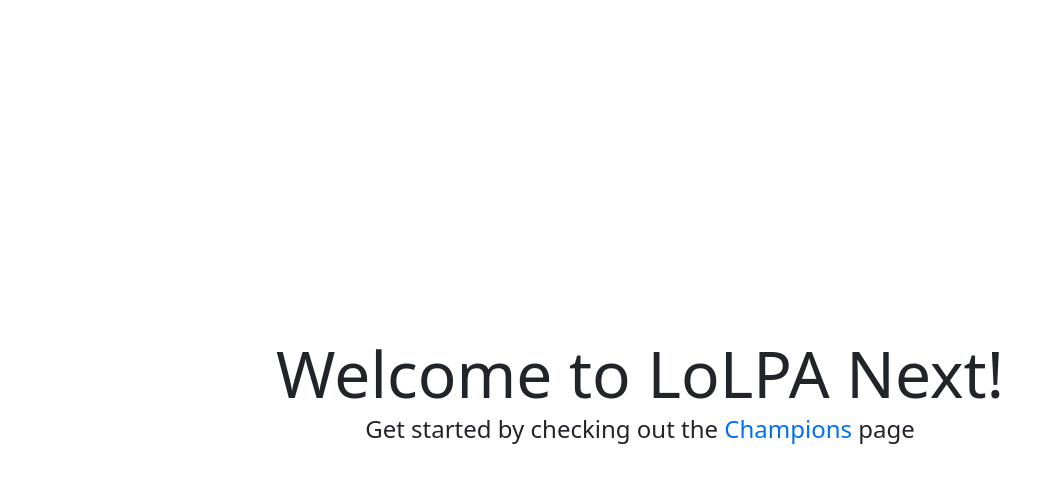
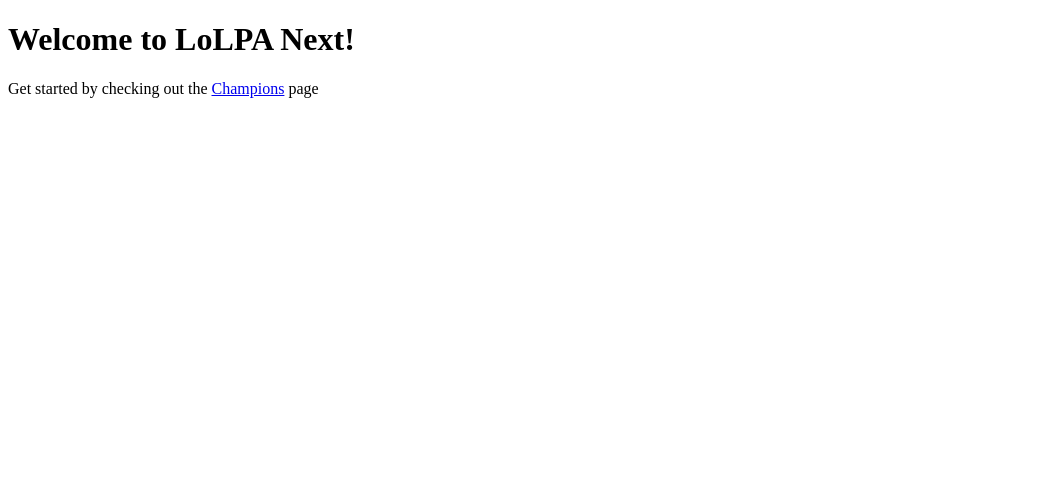
Before and after one commit to raitono/lolpa-next, a Next.js app: page / in a window 1280 px wide. Shown: the top 482 px of the page, without its empty margins (0-1055 px from the left). Built offline with nearby package versions, Linux system fonts and the light colour scheme.

Commit message:
Install tailwindcss

```diff
--- a/pages/_app.tsx
+++ b/pages/_app.tsx
@@ -1,16 +1,9 @@
-import '../styles/globals.css'
+import 'tailwindcss/tailwind.css'
 import type { AppProps } from 'next/app'
-import 'bootstrap/dist/css/bootstrap.css'
 
 function MyApp({ Component, pageProps }: AppProps) {
   return (
-    <div className="container">
-      <div className="row">
-        <div className="column"></div>
-        <div className="column"><Component {...pageProps} /></div>
-        <div className="column"></div>
-      </div>
-    </div>
+    <Component {...pageProps} />
   );
 }
 export default MyApp
--- a/pages/index.tsx
+++ b/pages/index.tsx
@@ -1,22 +1,21 @@
 import Head from 'next/head'
-import styles from '../styles/Home.module.css'
 import Link from 'next/link';
 
 export default function Home() {
   return (
-    <div className={styles.container}>
+    <div>
       <Head>
         <title>Create Next App</title>
         <meta name="description" content="Generated by create next app" />
         <link rel="icon" href="/favicon.ico" />
       </Head>
 
-      <main className={styles.main}>
-        <h1 className={styles.title}>
+      <main>
+        <h1>
           Welcome to LoLPA Next!
         </h1>
 
-        <p className={styles.description}>
+        <p>
           Get started by checking out the {' '}
           <Link href="/champions"><a>Champions</a></Link> {' '}
           page
--- /dev/null
+++ b/postcss.config.js
@@ -0,0 +1,6 @@
+module.exports = {
+  plugins: {
+    tailwindcss: {},
+    autoprefixer: {},
+  },
+}
--- a/styles/Home.module.css
+++ /dev/null
@@ -1,121 +0,0 @@
-.container {
-  min-height: 100vh;
-  padding: 0 0.5rem;
-  display: flex;
-  flex-direction: column;
-  justify-content: center;
-  align-items: center;
-  height: 100vh;
-}
-
-.main {
-  padding: 5rem 0;
-  flex: 1;
-  display: flex;
-  flex-direction: column;
-  justify-content: center;
-  align-items: center;
-}
-
-.footer {
-  width: 100%;
-  height: 100px;
-  border-top: 1px solid #eaeaea;
-  display: flex;
-  justify-content: center;
-  align-items: center;
-}
-
-.footer a {
-  display: flex;
-  justify-content: center;
-  align-items: center;
-  flex-grow: 1;
-}
-
-.description a {
-  color: #0070f3;
-  text-decoration: none;
-}
-
-.description a:hover,
-.description a:focus,
-.description a:active {
-  text-decoration: underline;
-}
-
-.title {
-  margin: 0;
-  line-height: 1.15;
-  font-size: 4rem;
-}
-
-.title,
-.description {
-  text-align: center;
-}
-
-.description {
-  line-height: 1.5;
-  font-size: 1.5rem;
-}
-
-.code {
-  background: #fafafa;
-  border-radius: 5px;
-  padding: 0.75rem;
-  font-size: 1.1rem;
-  font-family: Menlo, Monaco, Lucida Console, Liberation Mono, DejaVu Sans Mono,
-    Bitstream Vera Sans Mono, Courier New, monospace;
-}
-
-.grid {
-  display: flex;
-  align-items: center;
-  justify-content: center;
-  flex-wrap: wrap;
-  max-width: 800px;
-  margin-top: 3rem;
-}
-
-.card {
-  margin: 1rem;
-  padding: 1.5rem;
-  text-align: left;
-  color: inherit;
-  text-decoration: none;
-  border: 1px solid #eaeaea;
-  border-radius: 10px;
-  transition: color 0.15s ease, border-color 0.15s ease;
-  width: 45%;
-}
-
-.card:hover,
-.card:focus,
-.card:active {
-  color: #0070f3;
-  border-color: #0070f3;
-}
-
-.card h2 {
-  margin: 0 0 1rem 0;
-  font-size: 1.5rem;
-}
-
-.card p {
-  margin: 0;
-  font-size: 1.25rem;
-  line-height: 1.5;
-}
-
-.logo {
-  height: 1em;
-  margin-left: 0.5rem;
-}
-
-@media (max-width: 600px) {
-  .grid {
-    width: 100%;
-    flex-direction: column;
-  }
-}
--- a/styles/globals.css
+++ /dev/null
@@ -1,16 +0,0 @@
-html,
-body {
-  padding: 0;
-  margin: 0;
-  font-family: -apple-system, BlinkMacSystemFont, Segoe UI, Roboto, Oxygen,
-    Ubuntu, Cantarell, Fira Sans, Droid Sans, Helvetica Neue, sans-serif;
-}
-
-a {
-  color: inherit;
-  text-decoration: none;
-}
-
-* {
-  box-sizing: border-box;
-}
```
Also changed, not shown: components/champion.tsx (+14 -13 lines), package.json (+8 -6 lines), tailwind.config.js (added, +11 -0 lines), 1 other file (tests, documents, lock files or other folders).
